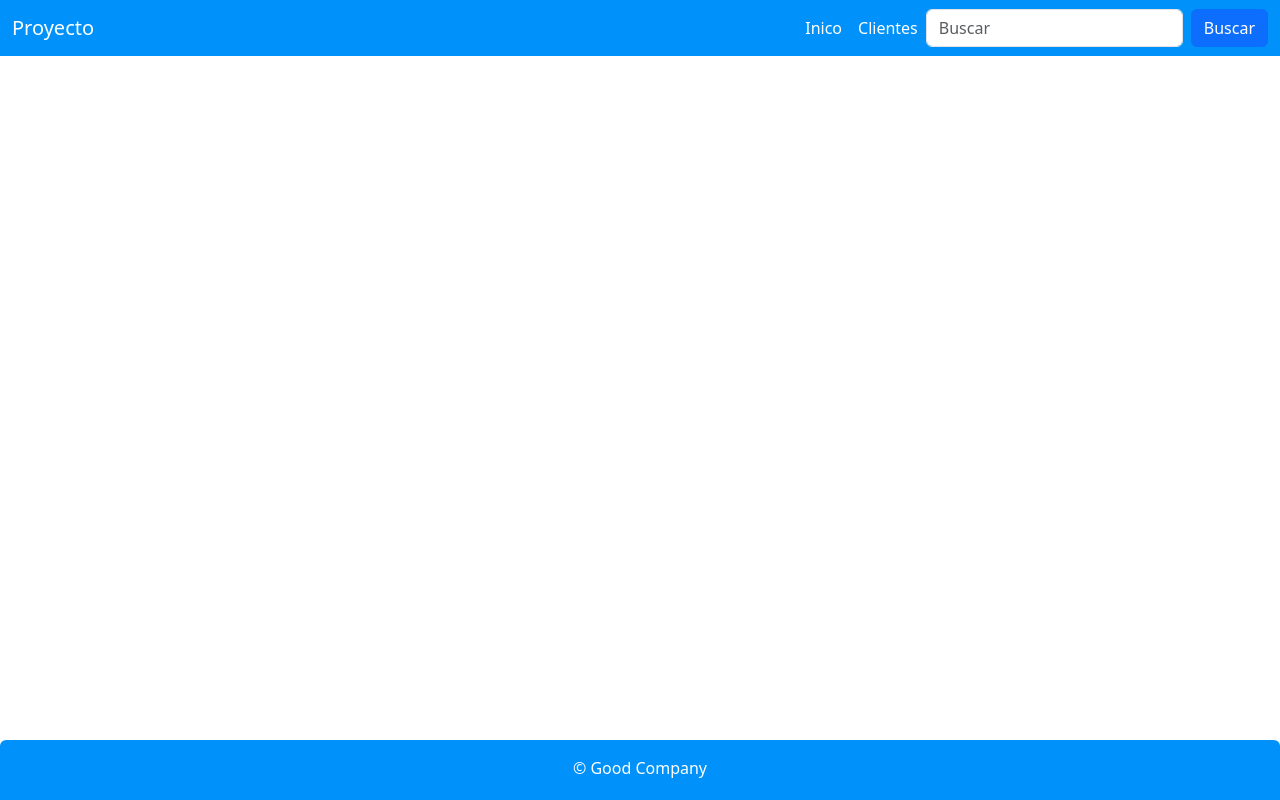
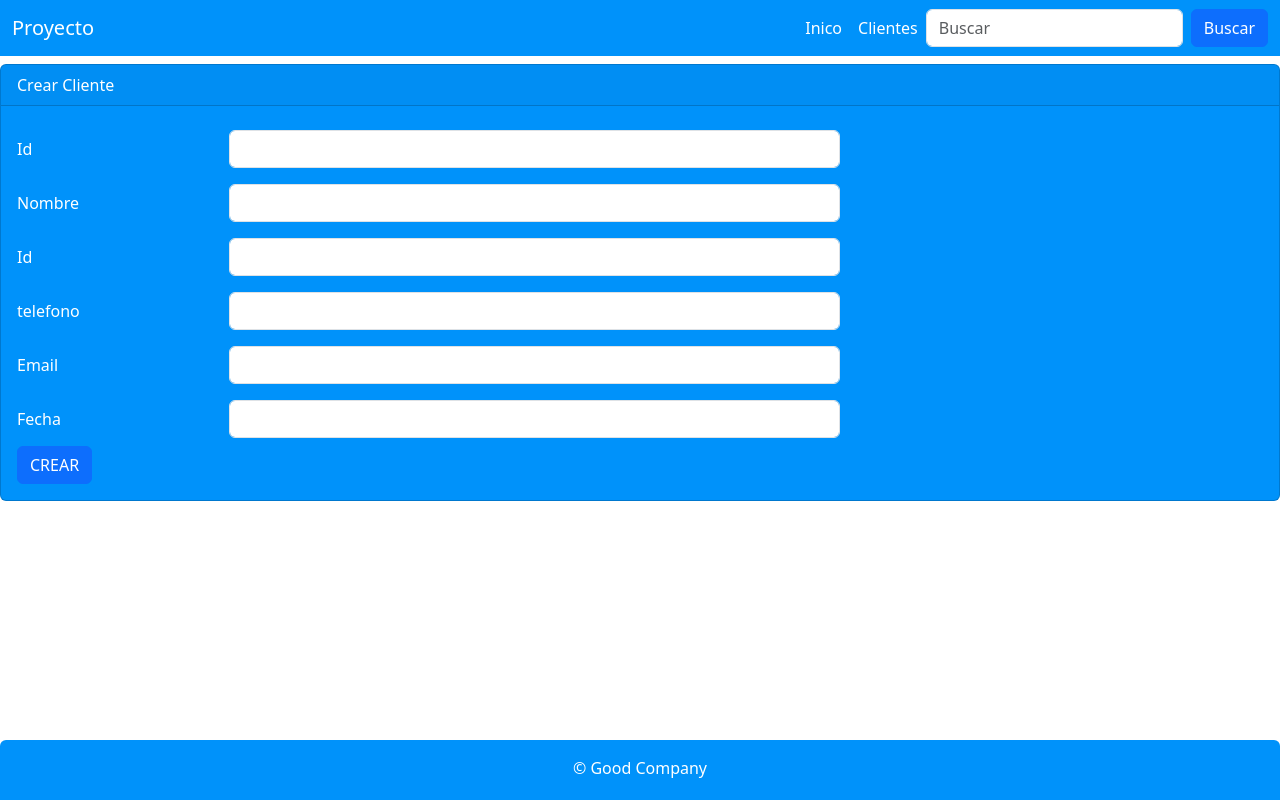
Before and after one commit to Johanlex20/frontendAngular, an Angular app: page /clientes/form in a window 1280 px wide. Before the commit this address led to /. Built offline with nearby package versions, Linux system fonts and the light colour scheme.

Commit message:
Add routerLink al buton CREAR CLIENTE

```diff
--- a/src/app/app.module.ts
+++ b/src/app/app.module.ts
@@ -19,7 +19,8 @@
 const routes:Routes = [
   {path:'', redirectTo:'/inicio', pathMatch:'full'},
   {path:'inicio', component:InicioComponent},
-  {path:'clientes', component: ClientesComponent}
+  {path:'clientes', component: ClientesComponent},
+  {path:'clientes/form', component: FormComponent}
 ];
 
 @NgModule({
--- a/src/app/clientes/clientes.component.html
+++ b/src/app/clientes/clientes.component.html
@@ -2,6 +2,10 @@
     <div class="card-header text-white" style="background-color: #0092fa;" >Clientes</div>
     <div class="card-body">
       <h5 class="card-title">Lista Clientes</h5>
+
+      <div class="my-2 text-left">
+        <button class="btn btn-rounded btn-primary" type="button" [routerLink]="['/clientes/form']">CREAR CLIENTE</button>
+      </div>
 
         <table class="table table-bordered table-striped">
             <thead>
--- a/src/app/clientes/form.component.html
+++ b/src/app/clientes/form.component.html
@@ -1,4 +1,4 @@
-<div class="card" style="background-color: #0092fa;">
+<div class="card text-white" style="background-color: #0092fa;">
     <div class="card-header">{{titulo}}</div>
     <div class="card-body">
 
```
